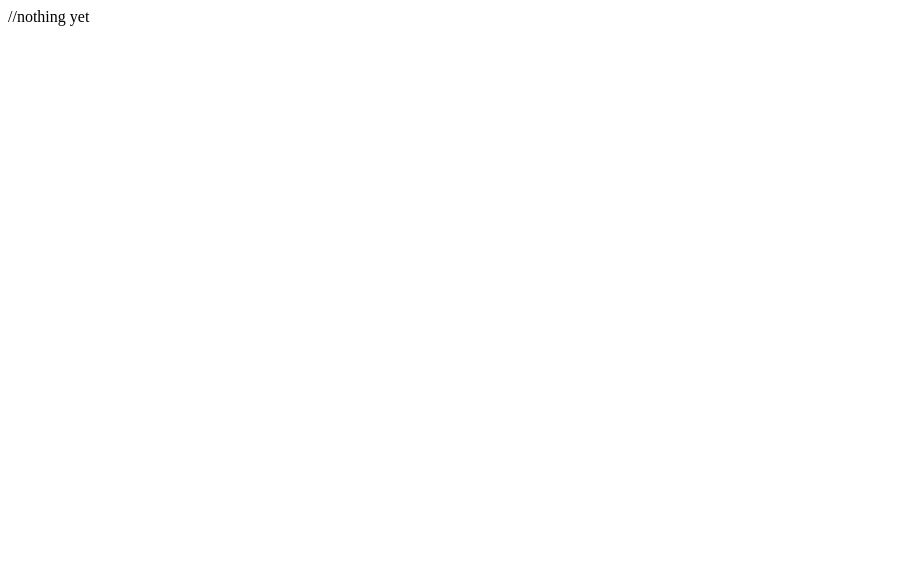
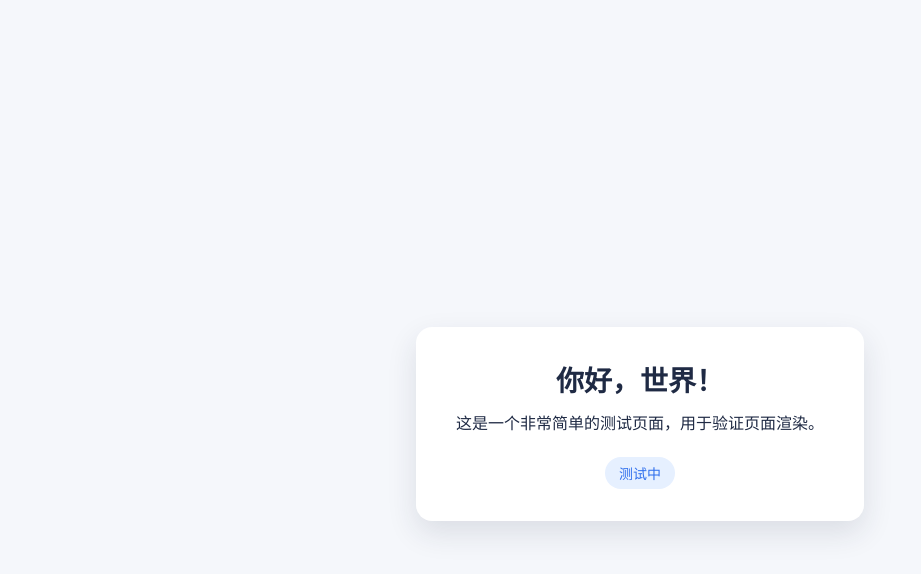
Before and after one commit to almozodin/civ-game, a plain HTML site: page index.html in a window 1280 px wide. Shown: the whole page, without its empty margins (0-921 px from the left). Drawn offline with Linux system fonts and the light colour scheme.

Commit message:
Add simple test homepage

```diff
--- a/index.html
+++ b/index.html
@@ -1 +1,56 @@
-//nothing yet
+<!DOCTYPE html>
+<html lang="zh-Hans">
+  <head>
+    <meta charset="utf-8" />
+    <meta name="viewport" content="width=device-width, initial-scale=1" />
+    <title>简单测试页</title>
+    <style>
+      body {
+        font-family: "PingFang SC", "Microsoft YaHei", sans-serif;
+        margin: 0;
+        padding: 0;
+        background: #f5f7fb;
+        color: #1f2a44;
+      }
+      main {
+        min-height: 100vh;
+        display: grid;
+        place-items: center;
+        padding: 24px;
+      }
+      .card {
+        background: #ffffff;
+        padding: 32px 40px;
+        border-radius: 16px;
+        box-shadow: 0 12px 30px rgba(31, 42, 68, 0.12);
+        text-align: center;
+        max-width: 420px;
+      }
+      h1 {
+        margin: 0 0 12px;
+        font-size: 28px;
+      }
+      p {
+        margin: 0 0 20px;
+        line-height: 1.6;
+      }
+      .tag {
+        display: inline-block;
+        padding: 6px 14px;
+        background: #e6f0ff;
+        color: #2f6fed;
+        border-radius: 999px;
+        font-size: 14px;
+      }
+    </style>
+  </head>
+  <body>
+    <main>
+      <section class="card">
+        <h1>你好，世界！</h1>
+        <p>这是一个非常简单的测试页面，用于验证页面渲染。</p>
+        <span class="tag">测试中</span>
+      </section>
+    </main>
+  </body>
+</html>
```
